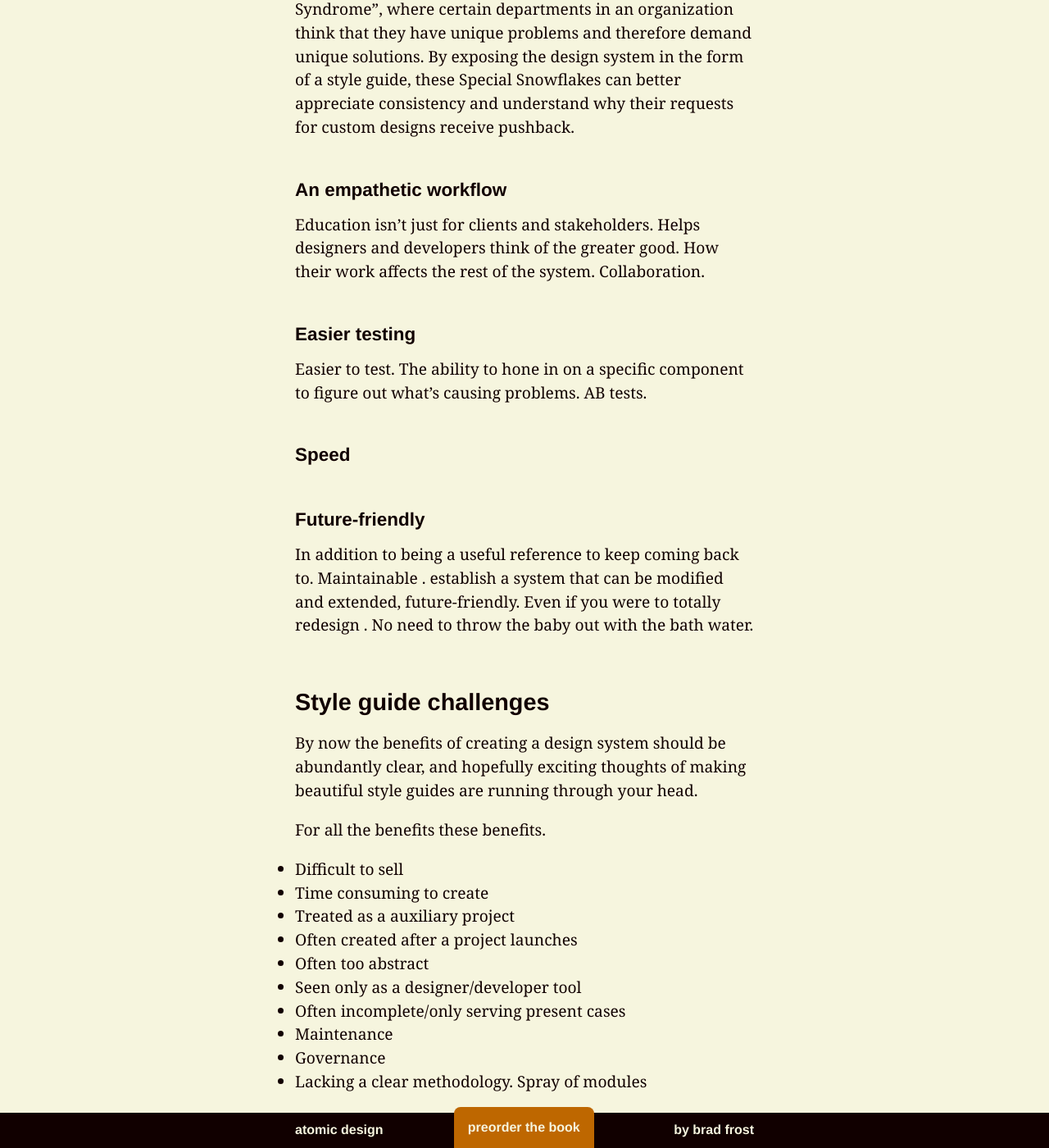
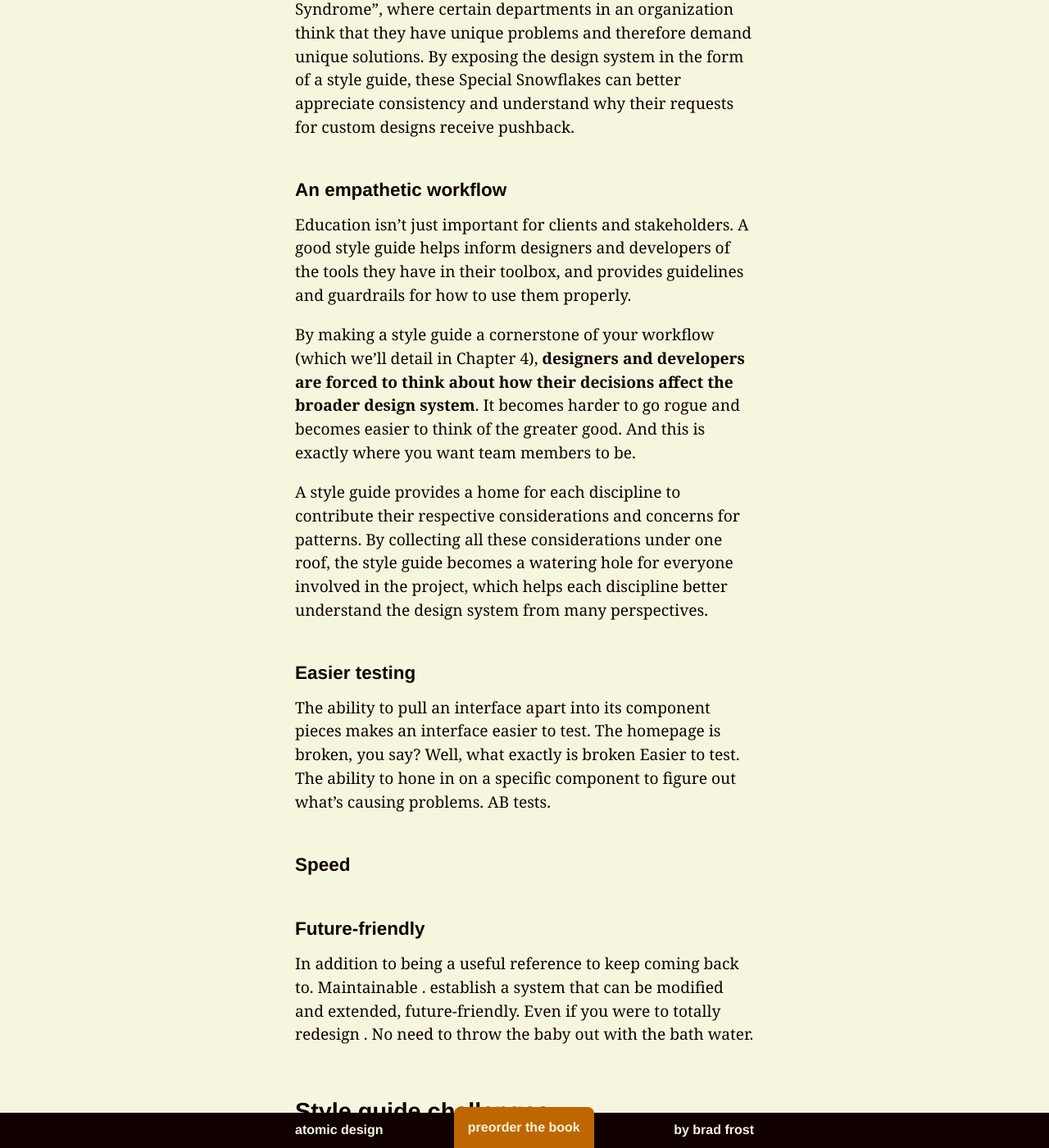
Before and after one commit to bradfrost/atomic-design, a Jekyll site: the page built from chapter-1.md, in a window 1280 px wide and 1400 px high, scrolled down 26661 px. Shown: the whole window at 82% size. Built offline with Jekyll 4.4.1, drawn with Linux system fonts in a browser that asks for light colours.

Commit message:
Chapter 1 draft
An empathetic workflow

```diff
--- a/chapter-1.md
+++ b/chapter-1.md
@@ -277,10 +277,14 @@ Style guides demonstrate to clients, stakeholders, and other disciplines that th
 Style guides can help alleviate "Special Snowflake Syndrome", where certain departments in an organization think that they have unique problems and therefore demand unique solutions. By exposing the design system in the form of a style guide, these Special Snowflakes can better appreciate consistency and understand why their requests for custom designs receive pushback.
 
 ### An empathetic workflow
-Education isn't just for clients and stakeholders. Helps designers and developers think of the greater good. How their work affects the rest of the system. Collaboration.
+Education isn't just important for clients and stakeholders. A good style guide helps inform designers and developers of the tools they have in their toolbox, and provides guidelines and guardrails for how to use them properly.
+
+By making a style guide a cornerstone of your workflow (which we'll detail in Chapter 4), **designers and developers are forced to think about how their decisions affect the broader design system**. It becomes harder to go rogue and becomes easier to think of the greater good. And this is exactly where you want team members to be.
+
+A style guide provides a home for each discipline to contribute their respective considerations and concerns for patterns. By collecting all these considerations under one roof, the style guide becomes a watering hole for everyone involved in the project, which helps each discipline better understand the design system from many perspectives.
 
 ### Easier testing
-Easier to test. The ability to hone in on a specific component to figure out what’s causing problems. AB tests.
+The ability to pull an interface apart into its component pieces makes an interface easier to test. The homepage is broken, you say? Well, what exactly is broken   Easier to test. The ability to hone in on a specific component to figure out what’s causing problems. AB tests.
 
 ### Speed
 
```
Also changed, not shown: 2 other files.
